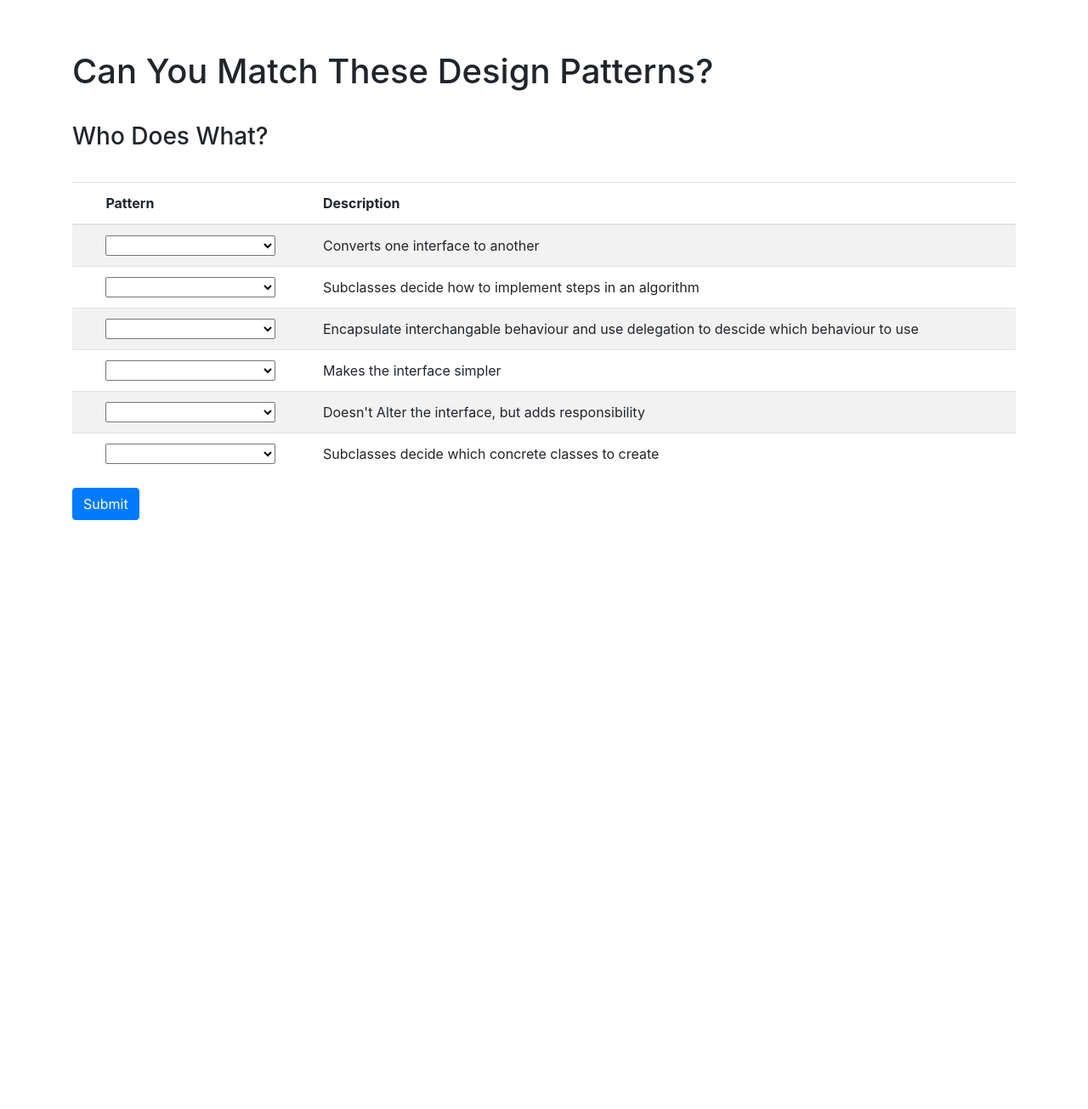
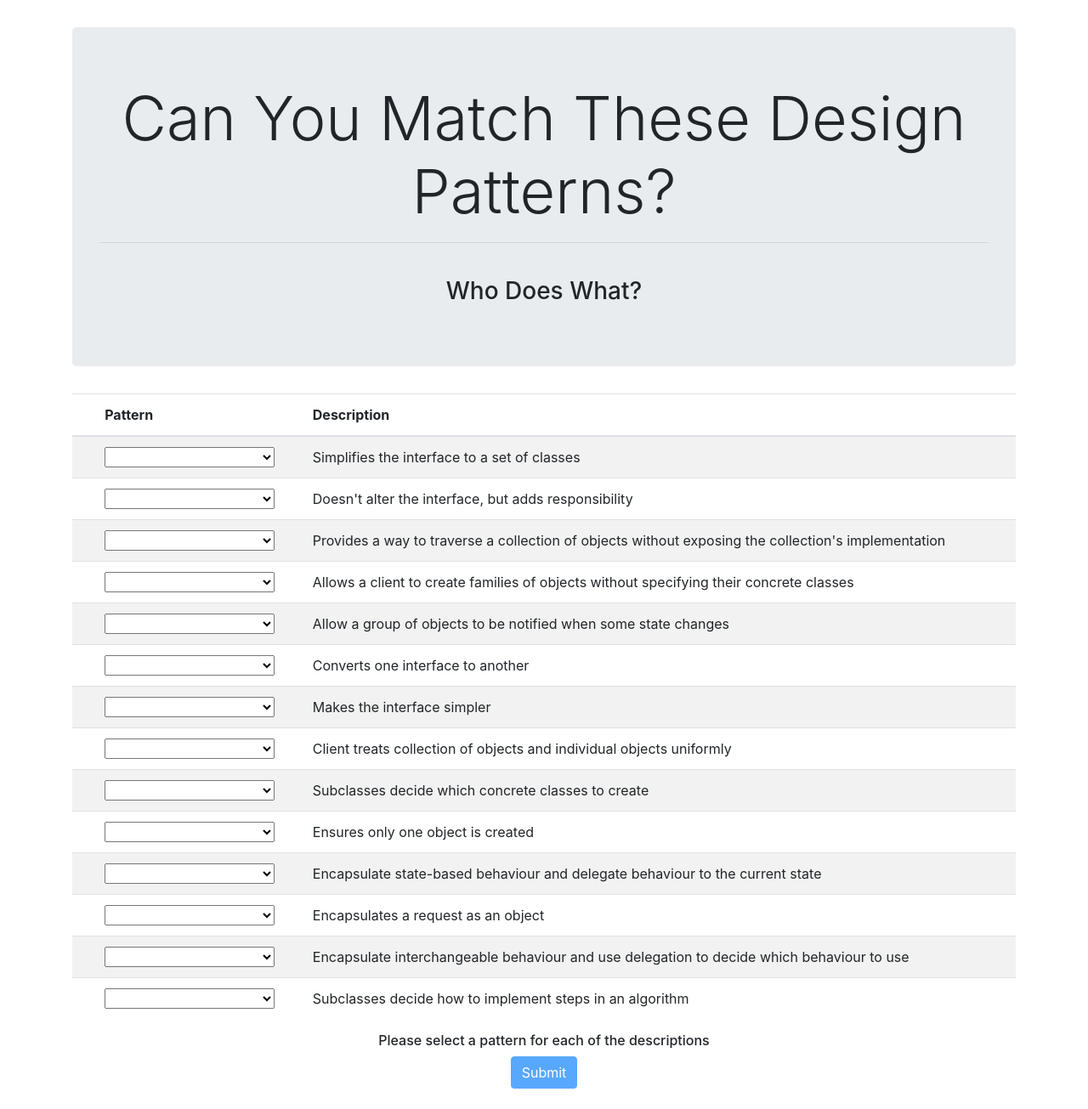
Before and after one commit to jamoore5/design-pattern-matching, an Angular app: page / in a window 1280 px wide. Shown: the whole page at 85% size. Before the commit the page ends 800 px from the top, so only its background shows below. Built offline with nearby package versions, Linux system fonts and the light colour scheme.

Commit message:
Final Touches
* cleanup html
* added more patterns
* removed id as I want to sort them albetically and it was had to maintain that I did not have a duplicate.

```diff
--- a/src/app/app.component.html
+++ b/src/app/app.component.html
@@ -1,5 +1,10 @@
-<h1>Can You Match These Design Patterns?</h1>
-<h3>Who Does What?</h3>
+
+<div class="jumbotron" style="margin-top: 2em; text-align: center;">
+  <h1 class="display-3">Can You Match These Design Patterns?</h1>
+  <hr>
+  <br>
+  <h3 class="display-5">Who Does What?</h3>
+</div>
 
 <table class="table table-striped" *ngIf="shuffledPatterns">
   <thead>
@@ -11,18 +16,18 @@
   </thead>
   <tbody>
     <tr *ngFor="let pattern of shuffledPatterns;">
-      <td scope="row" id="{{pattern.id}}">
-        <p class="{{correct(pattern.id)}}">
+      <td scope="row" id="{{patterns.indexOf(pattern)}}">
+        <p class="{{correct(patterns.indexOf(pattern))}}">
           <i style="color:green;" class="fas fa-check-circle fa"></i>
         </p>
-        <p class="{{wrong(pattern.id)}}">
+        <p class="{{wrong(patterns.indexOf(pattern))}}">
           <i style="color:red;" class="fas fa-times-circle fa"></i>
         </p>
       </td>
       <td>
-        <select style="width:200px" class="is-invalid" *ngIf="patterns" [(ngModel)]=selectedOptions[pattern.id]>
+        <select style="width:200px" class="is-invalid" *ngIf="patterns" [(ngModel)]=selectedOptions[patterns.indexOf(pattern)]>
           <option value=""></option>
-          <option *ngFor="let p of remainingPatterns(pattern.id)" value={{p.id}}>
+          <option *ngFor="let p of remainingPatterns(patterns.indexOf(pattern))" value={{patterns.indexOf(p)}}>
             {{p.name}}
           </option>
         </select>
@@ -32,11 +37,14 @@
   </tbody>
 </table>
 
-<button (click)="submit()" [disabled]="disableSubmit()" type="button" class="btn btn-primary">Submit</button> <span *ngIf="disableSubmit()"> Please choose a pattern for all the descriptions</span>
+<div class="submit">
+   <h6 *ngIf="disableSubmit()"> Please select a pattern for each of the descriptions</h6>
+  <button (click)="submit()" [disabled]="disableSubmit()" type="button" class="btn btn-primary">Submit</button>
+</div>
 
 <div class="jumbotron" style="margin-top: 2em; text-align: center;" *ngIf="result">
 
-  <p class="lead">{{result}}</p>
+  <h3 class="display-5">{{result}}</h3>
 
   <hr>
 
--- a/src/app/app.component.scss
+++ b/src/app/app.component.scss
@@ -1,11 +1,3 @@
-h1 {
-  padding-top: 1.5em;
-}
-
-h3 {
-  padding: 1em 0;
-}
-
 tr p {
   padding: 0;
   margin: 0;
@@ -14,3 +6,7 @@ tr p {
 .hide {
   display: none;
 }
+
+.submit {
+  text-align: center;
+}
--- a/src/app/app.component.ts
+++ b/src/app/app.component.ts
@@ -36,17 +36,19 @@ export class AppComponent {
   }
 
   disableSubmit(): boolean{
-    return this.selectedOptions.includes("-1");
+    /* console.log(this.patterns.map(p => p.name)); */
+    return this.selectedOptions.includes("");
   }
 
-  remainingPatterns(idx: string): Pattern[]{
+  remainingPatterns(idx: number): Pattern[]{
     let remainingPatterns : Pattern[] = [];
 
-    this.patterns.forEach((pattern) => {
-      if (this.selectedOptions[idx] == pattern.id || !this.selectedOptions.includes(pattern.id)){
-        remainingPatterns.push(pattern)
+    for(var i = 0; i< this.patterns.length; i++) {
+      if (this.selectedOptions[idx] == i.toString() || !this.selectedOptions.includes(i.toString())){
+        remainingPatterns.push(this.patterns[i])
       }
-    });
+    }
+
     return remainingPatterns;
   }
 
@@ -60,7 +62,7 @@ export class AppComponent {
     for(var i = 0; i< this.patterns.length; i++) {
       this.submittedOptions[i] = this.selectedOptions[i];
 
-      if (this.patterns[i].id == this.selectedOptions[i]){
+      if (i == this.selectedOptions[i]){
         correct++;
         console.log(this.patterns[i].name + " is correct!")
       }
--- a/src/app/pattern.service.ts
+++ b/src/app/pattern.service.ts
@@ -7,29 +7,47 @@ import { Injectable } from '@angular/core';
 export class PatternService {
   items: Pattern[] = [
     {
-      id: "0",
-      name: "Template Method",
-      description: "Subclasses decide how to implement steps in an algorithm"
-    },{
-      id: "1",
-      name: "Strategy",
-      description: "Encapsulate interchangable behaviour and use delegation to descide which behaviour to use"
+      name: "Abstract Factory",
+      description: "Allows a client to create families of objects without specifying their concrete classes"
     }, {
-      id: "2",
+      name: "Adapter",
+      description: "Converts one interface to another"
+    }, {
+      name: "Command",
+      description: "Encapsulates a request as an object"
+    }, {
+      name: "Composite",
+      description: "Client treats collection of objects and individual objects uniformly"
+    }, {
+      name: "Decorator",
+      description: "Doesn't alter the interface, but adds responsibility"
+    }, {
+      name: "Facade",
+      description: "Makes the interface simpler"
+    }, {
       name: "Factory Method",
       description: "Subclasses decide which concrete classes to create"
     }, {
-      id: "3",
-      name: "Decorator",
-      description: "Doesn't Alter the interface, but adds responsibility"
+      name: "Iterator",
+      description: "Provides a way to traverse a collection of objects without exposing the collection's implementation"
     }, {
-      id: "4",
-      name: "Adapter",
-      description: "Converts one interface to another"
+      name: "Observer",
+      description: "Allow a group of objects to be notified when some state changes"
     }, {
-      id: "5",
-      name: "Facade",
-      description: "Makes the interface simpler"
+      name: "Proxy",
+      description: "Simplifies the interface to a set of classes"
+    }, {
+      name: "Singleton",
+      description: "Ensures only one object is created"
+    }, {
+      name: "State",
+      description: "Encapsulate state-based behaviour and delegate behaviour to the current state"
+    }, {
+      name: "Strategy",
+      description: "Encapsulate interchangeable behaviour and use delegation to decide which behaviour to use"
+    }, {
+      name: "Template Method",
+      description: "Subclasses decide how to implement steps in an algorithm"
     }
   ]
 
@@ -39,7 +57,6 @@ export class PatternService {
 }
 
 export interface Pattern {
-  id: String;
   name: String;
   description: String;
 }
--- a/src/index.html
+++ b/src/index.html
@@ -10,7 +10,7 @@
   <script src="https://kit.fontawesome.com/a076d05399.js"></script>
 </head>
 <body>
-  <div class="container">
+  <div class="container mb-4">
     <app-root></app-root>
   </div>
 </body>
```
